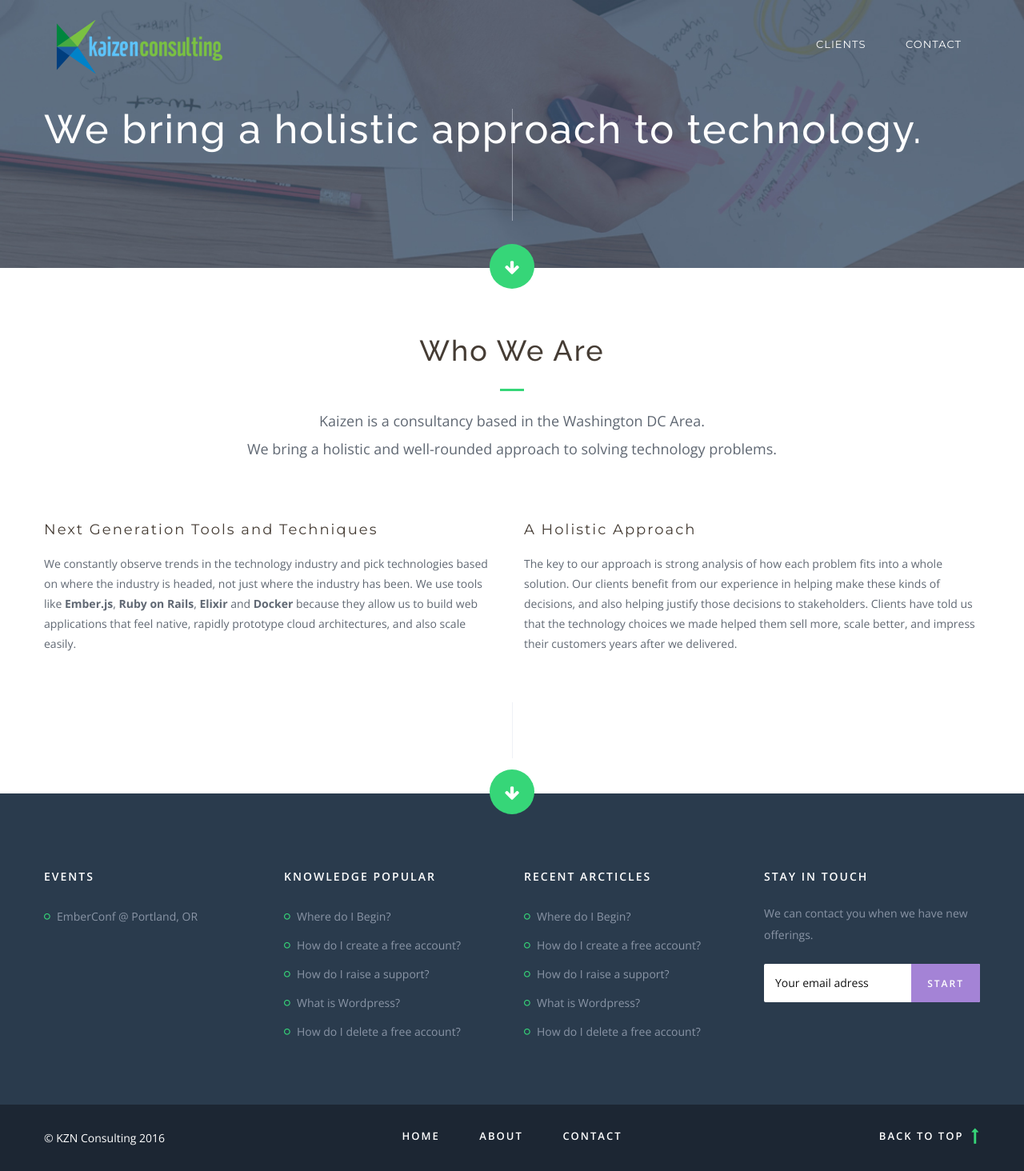
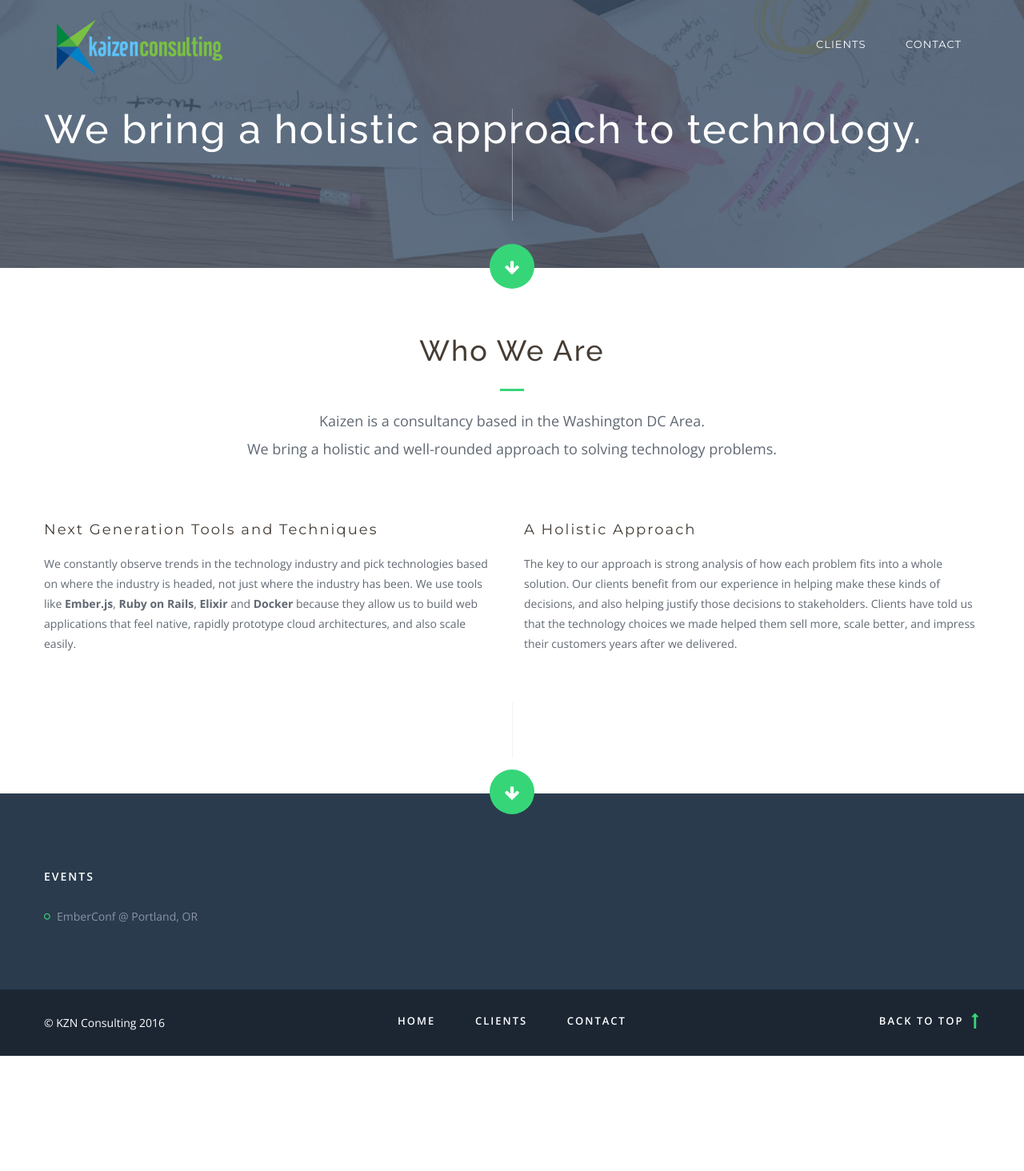
Before and after one commit to kznconsulting/kznconsulting.github.io, a Jekyll site: the page built from index.html, in a window 1280 px wide. Shown: the whole page at 80% size. Built offline with Jekyll 4.4.1, drawn with Linux system fonts in a browser that asks for light colours; nearby versions of some CDN libraries; library files that are not in the unit come from our copies; after the commit the page ends 1320 px from its top, so only the background shows below that.

Commit message:
Remove footer links + simplify contact us

```diff
--- a/_includes/footer.html
+++ b/_includes/footer.html
@@ -12,34 +12,18 @@
 					</ul>
 				</div>
 				<div class="col-lg-3 col-sm-4 widget widget-footer-box">
-					<h3>knowledge popular</h3>
+					<h3></h3>
 					<ul>
-						<li><a href="#">Where do I Begin?</a></li>
-						<li><a href="#">How do I create a free account?</a></li>
-						<li><a href="#">How do I raise a support?</a></li>
-						<li><a href="#">What is Wordpress?</a></li>
-						<li><a href="#">How do I delete a free account?</a></li>
 					</ul>
 				</div>
 				<div class="col-lg-3 col-sm-4 widget widget-footer-box">
-					<h3>Recent arcticles</h3>
+					<h3></h3>
 					<ul>
-						<li><a href="#">Where do I Begin?</a></li>
-						<li><a href="#">How do I create a free account?</a></li>
-						<li><a href="#">How do I raise a support?</a></li>
-						<li><a href="#">What is Wordpress?</a></li>
-						<li><a href="#">How do I delete a free account?</a></li>
 					</ul>
 				</div>
 				<div class="col-lg-3 col-sm-12 widget widget-footer-box">
-					<h3>Stay in Touch</h3>
-					<p>We can contact you when we have new offerings.</p>
-					<div class="rst-footer-newletter">
-						<form action="shortcodes.html">
-							<input type="text" name="email" id="email" placeholder="Your email adress" />
-							<input type="submit" value="start" />
-						</form>
-					</div>
+					<h3></h3>
+					<p></p>
 				</div>
 			</div>
 		</div>
@@ -59,7 +43,7 @@
 					<nav class="rst-footer-menu">
 						<ul>
 							<li><a href="/">Home</a></li>
-							<li><a href="/about">About</a></li>
+							<li><a href="/clients">Clients</a></li>
 							<li><a href="/contact">Contact</a></li>
 						</ul>
 					</nav>
```
Also changed, not shown: _posts/2016-03-28-contact.html (+6 -6 lines).
